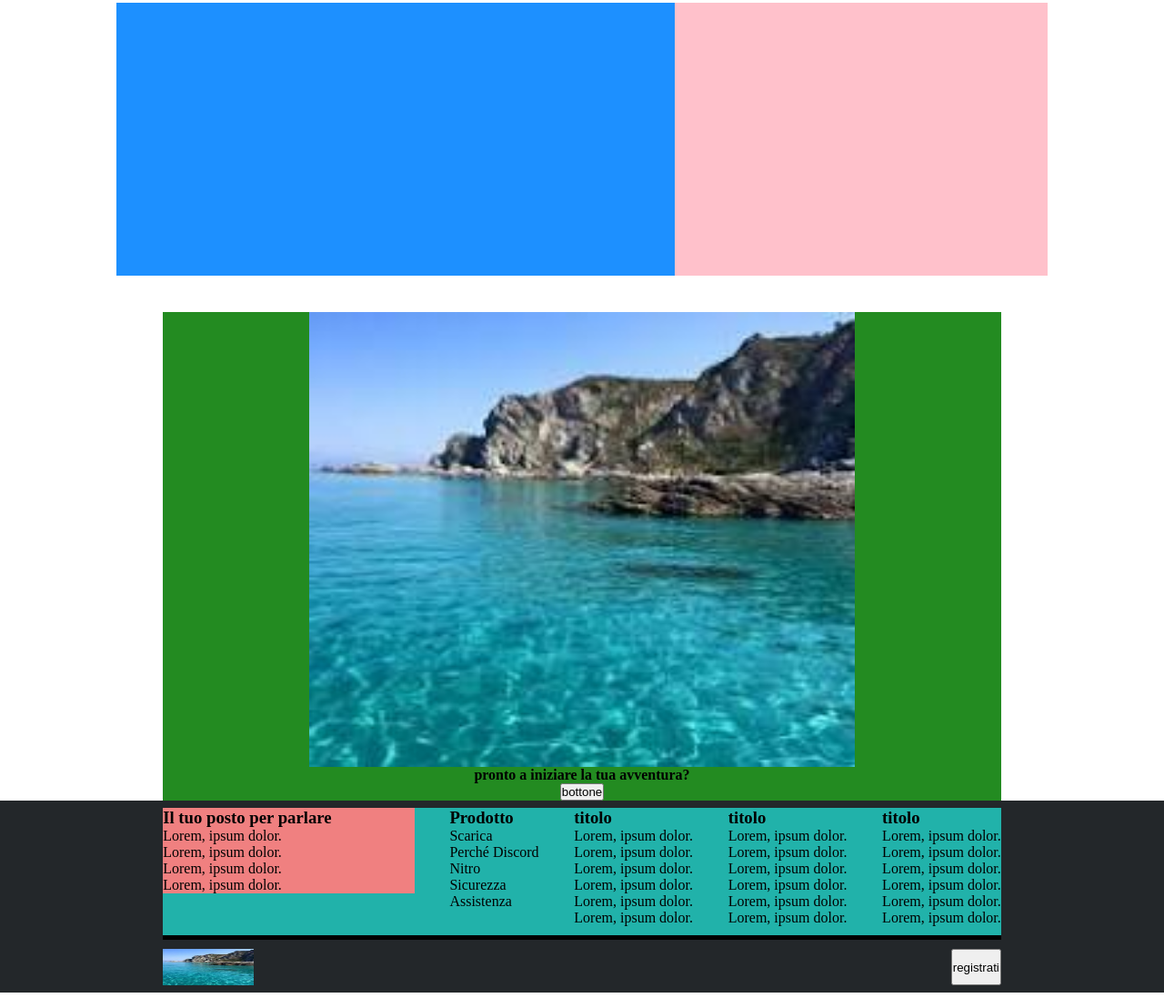
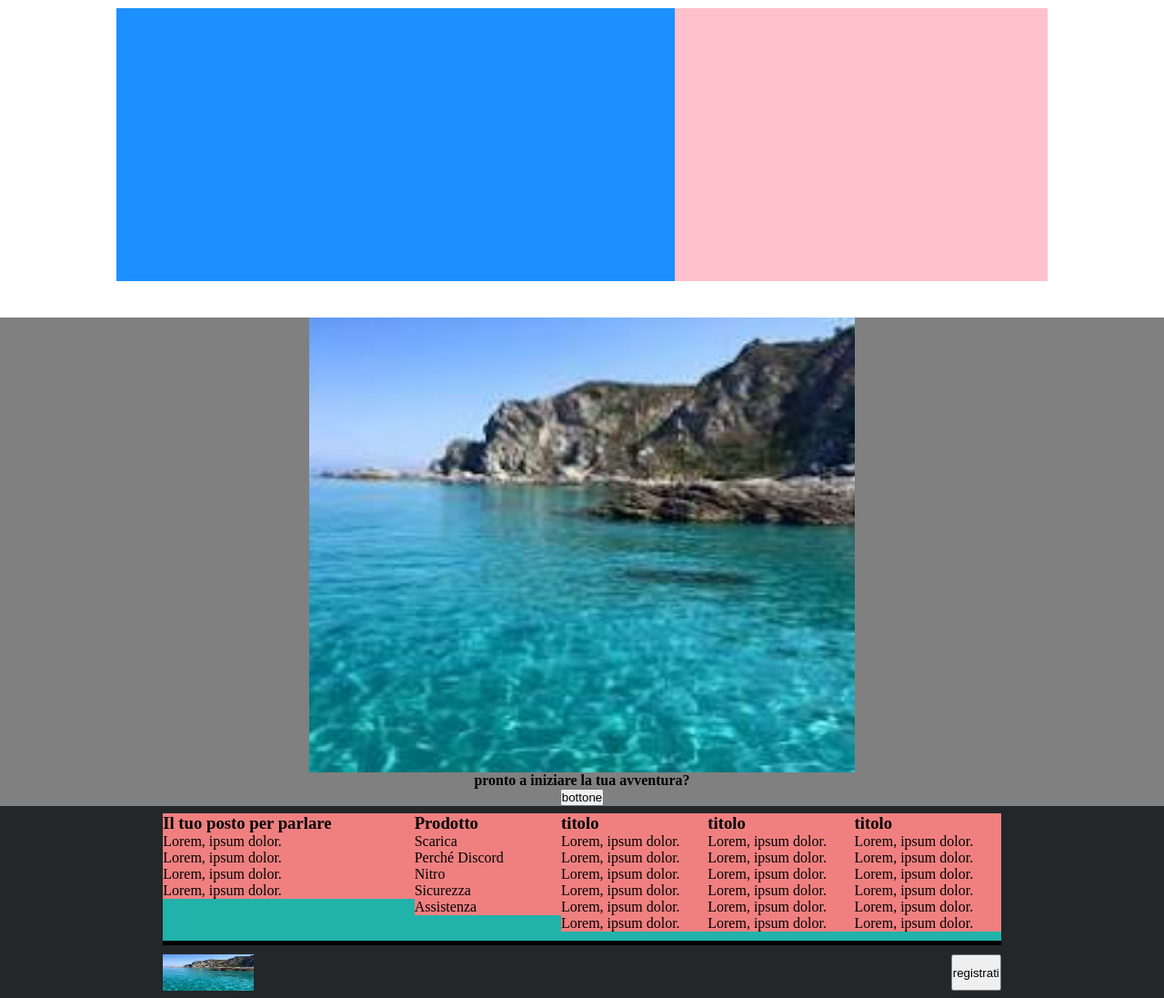
Before and after one commit to stefanometallo/htmlcss-struttura-discord, a plain HTML site: page index.html in a window 1280 px wide. Shown: the part 1091-2188 px from the top of the page at 91% size. Drawn offline with Linux system fonts and the light colour scheme.

Commit message:
[add]README

```diff
--- a/css/main.css
+++ b/css/main.css
@@ -16,6 +16,7 @@
   header .logo{
     background-color: rgb(218 165 33);
     width: 200px;
+    border:dashed
   }
 
   header .menu{
@@ -32,7 +33,7 @@
     width: 200px;
   }
 
-  /* prima parte sotto lheader */
+
   .container-top{
     background-color: rgb(0 0 139);
     display: flex;
@@ -48,9 +49,7 @@
     background-color: rgb(204 111 204);
     margin: 0 21%;
   }
-   /* fine prima parte sotto l header */
 
-   /* inizio seconda parte */
 
   .box{
     width: 80%;
@@ -76,9 +75,7 @@
     width: 40%;
     height: 300px;
   }
-  /* fine seconda parte */
 
-  /* container con lo sfondo grigio */
 
   .container-grey{
     background-color: grey;
@@ -97,8 +94,8 @@
   }
 
   .bottom{
-    background-color: rgb(35 139 33);
-    margin: 0 14%;
+    background-color: gray;
+    margin: 210 156%;
     display: flex;
     flex-direction: column;
     justify-content: center;
@@ -106,6 +103,7 @@
   }
 
   .bottom img{
+    background-color: green;
     width: 600px;
     height: 500px;
 
@@ -139,7 +137,7 @@
     width: 30%;
   }
 
-  colonna-piccola{
+  .colonna-piccola{
     background-color: rgb(240 128 128);
     width: 17.5%;
   }
```
Also changed, not shown: 1 other file.
